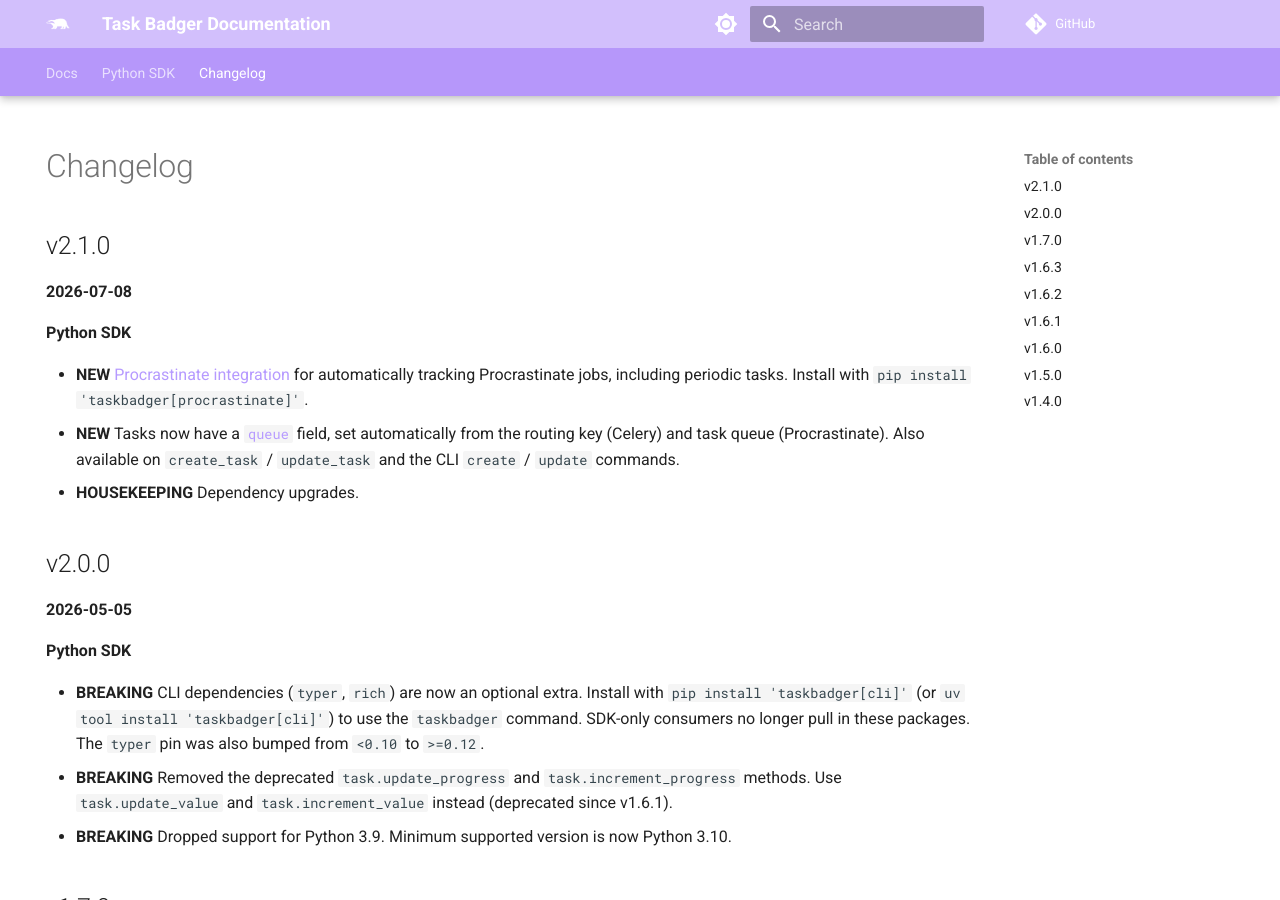
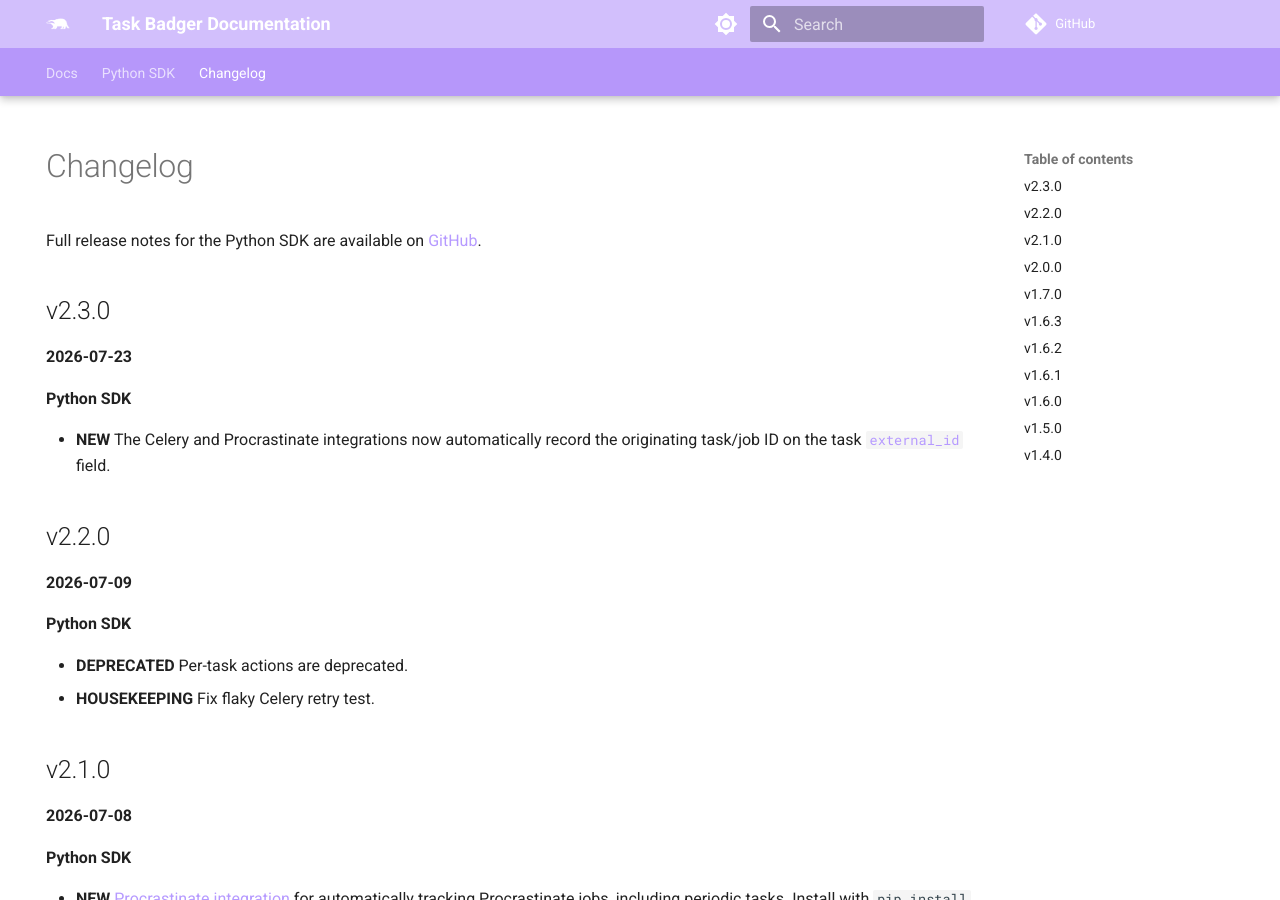
Before and after one commit to taskbadger/taskbadger-docs, an MkDocs documentation site: the page built from docs/changelog.md, in a window 1280 px wide and 900 px high. Built offline with MkDocs 1.6.1 and Material for MkDocs 9.7.7, drawn with Linux system fonts in a browser that asks for light colours; comment, search, counter and statistics services are not loaded.

Commit message:
Document external_id and v2.3.0 changelog
Celery and Procrastinate integrations now record the originating
task/job ID on external_id.

Co-Authored-By: Claude Opus 4.8 (1M context) <noreply@anthropic.com>

```diff
--- a/docs/changelog.md
+++ b/docs/changelog.md
@@ -4,6 +4,25 @@ hide:
 ---
 
 # Changelog
+
+Full release notes for the Python SDK are available on [GitHub](https://github.com/taskbadger/taskbadger-python/releases).
+
+## v2.3.0
+
+**2026-07-23**
+
+**Python SDK**
+
+* **NEW** The Celery and Procrastinate integrations now automatically record the originating task/job ID on the task [`external_id`](data_model.md#external_id) field.
+
+## v2.2.0
+
+**2026-07-09**
+
+**Python SDK**
+
+* **DEPRECATED** Per-task actions are deprecated.
+* **HOUSEKEEPING** Fix flaky Celery retry test.
 
 ## v2.1.0
 
```
Also changed, not shown: docs/python-celery.md (+6 -0 lines), docs/python-procrastinate.md (+6 -0 lines).
